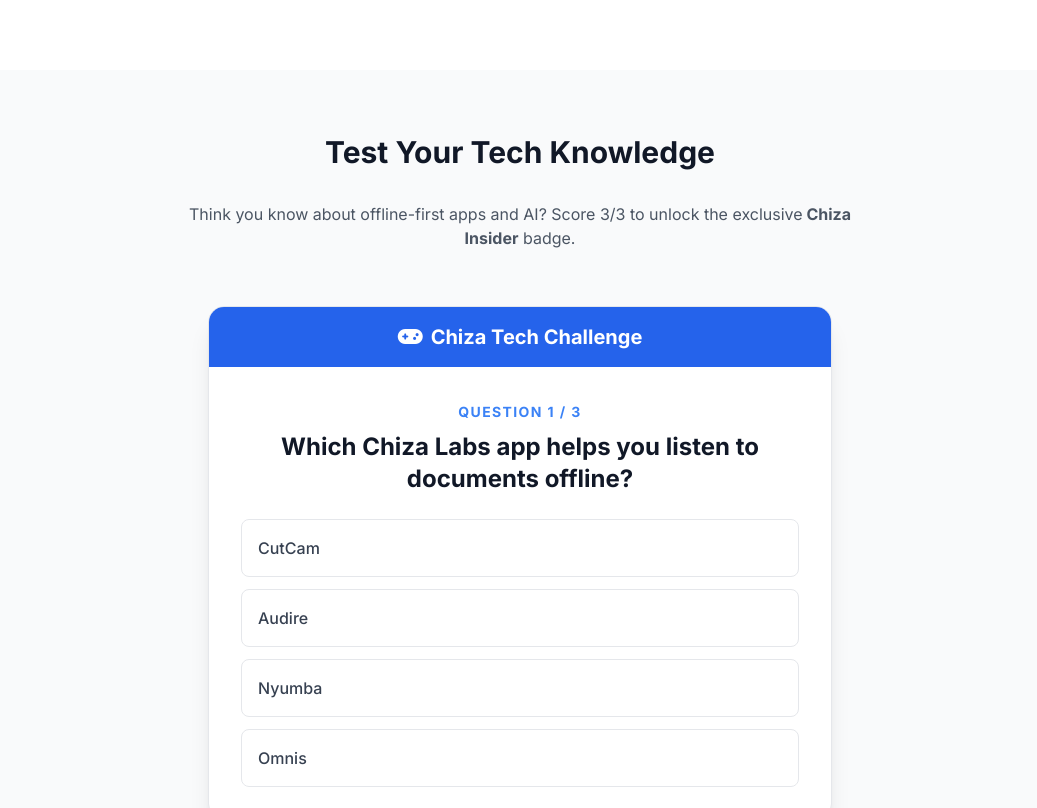
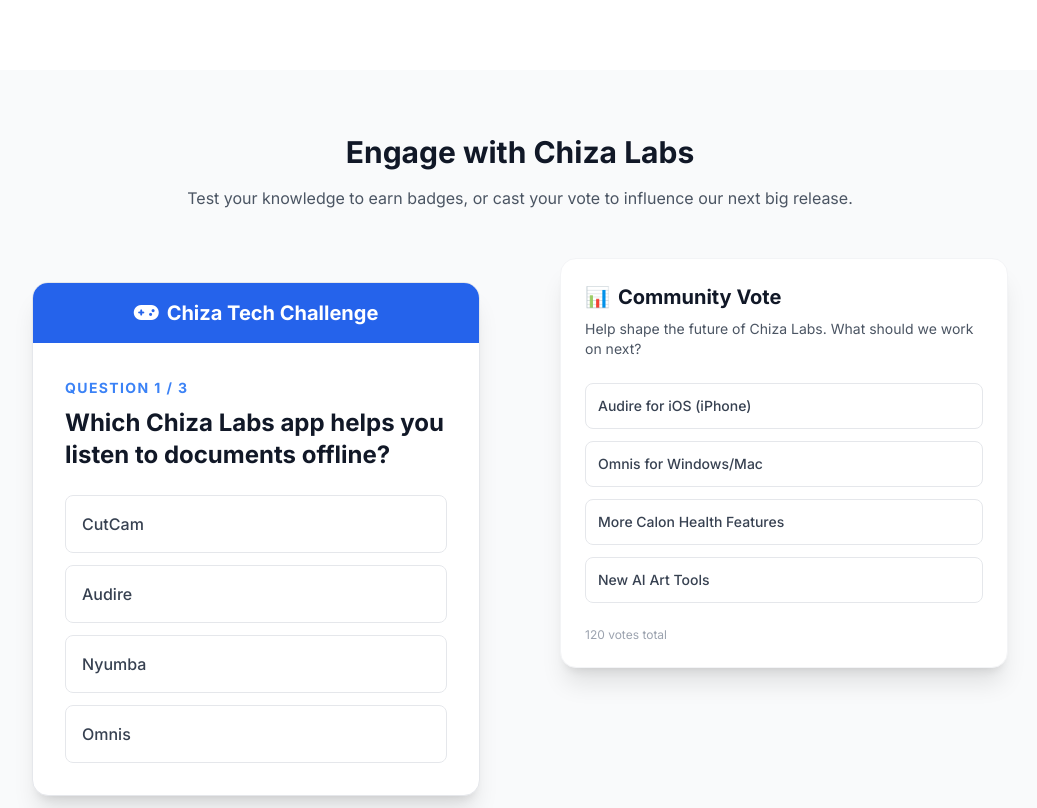
Before and after one commit to Maliseni1/ChizaLabs, a Next.js app: page / in a window 1280 px wide. Shown: the part 5060-5868 px from the top of the page, without its empty margins (120-1157 px from the left). Built offline with nearby package versions, Linux system fonts and the light colour scheme.

Commit message:
feat: Add Community Poll feedback loop

```diff
--- /dev/null
+++ b/app/components/CommunityPoll.tsx
@@ -0,0 +1,116 @@
+'use client';
+
+import { useState, useEffect } from 'react';
+import { motion } from 'framer-motion';
+
+// The options users can vote for
+const options = [
+  { id: 'ios', label: 'Audire for iOS (iPhone)', votes: 45 },
+  { id: 'desktop', label: 'Omnis for Windows/Mac', votes: 32 },
+  { id: 'health', label: 'More Calon Health Features', votes: 28 },
+  { id: 'ai', label: 'New AI Art Tools', votes: 15 },
+];
+
+export default function CommunityPoll() {
+  const [hasVoted, setHasVoted] = useState(false);
+  const [votes, setVotes] = useState(options);
+  const [totalVotes, setTotalVotes] = useState(0);
+
+  // Load vote state from local storage on mount
+  useEffect(() => {
+    const savedVote = localStorage.getItem('chiza-poll-vote');
+    if (savedVote) {
+      setHasVoted(true);
+      // In a real app, you'd fetch live stats here.
+      // For now, we simulate the user's vote being added to the static numbers.
+      const updatedVotes = options.map(opt =>
+        opt.id === savedVote ? { ...opt, votes: opt.votes + 1 } : opt
+      );
+      setVotes(updatedVotes);
+    }
+
+    // Calculate total
+    const total = options.reduce((acc, curr) => acc + curr.votes, 0) + (savedVote ? 1 : 0);
+    setTotalVotes(total);
+  }, []);
+
+  const handleVote = (id: string) => {
+    // 1. Save to local storage
+    localStorage.setItem('chiza-poll-vote', id);
+
+    // 2. Update local state to show animation
+    const updatedVotes = votes.map(opt =>
+      opt.id === id ? { ...opt, votes: opt.votes + 1 } : opt
+    );
+    setVotes(updatedVotes);
+    setTotalVotes(totalVotes + 1);
+    setHasVoted(true);
+
+    // TODO: In the future, send this 'id' to Formspree or your database
+    // console.log("User voted for:", id);
+  };
+
+  return (
+    <div className="w-full max-w-md mx-auto bg-white dark:bg-gray-800 rounded-2xl shadow-xl overflow-hidden border border-gray-100 dark:border-gray-700">
+      <div className="p-6">
+        <h3 className="text-xl font-bold text-gray-900 dark:text-white mb-2 flex items-center gap-2">
+          <span className="text-blue-500">📊</span> Community Vote
+        </h3>
+        <p className="text-sm text-gray-600 dark:text-gray-400 mb-6">
+          Help shape the future of Chiza Labs. What should we work on next?
+        </p>
+
+        <div className="space-y-3">
+          {votes.map((option) => {
+            const percentage = Math.round((option.votes / totalVotes) * 100) || 0;
+
+            return (
+              <button
+                key={option.id}
+                onClick={() => !hasVoted && handleVote(option.id)}
+                disabled={hasVoted}
+                className="relative w-full text-left group"
+              >
+                {/* Background Progress Bar (Visible after voting) */}
+                {hasVoted && (
+                  <motion.div
+                    initial={{ width: 0 }}
+                    animate={{ width: `${percentage}%` }}
+                    transition={{ duration: 1, ease: "easeOut" }}
+                    className="absolute top-0 left-0 h-full bg-blue-100 dark:bg-blue-900/30 rounded-lg"
+                  />
+                )}
+
+                {/* Content */}
+                <div className={`relative z-10 flex justify-between items-center p-3 rounded-lg border transition-all duration-200 ${
+                  hasVoted
+                    ? 'border-transparent'
+                    : 'border-gray-200 dark:border-gray-600 hover:border-blue-500 dark:hover:border-blue-400 hover:bg-gray-50 dark:hover:bg-gray-700'
+                }`}>
+                  <span className={`font-medium text-sm ${hasVoted ? 'text-gray-800 dark:text-gray-200' : 'text-gray-700 dark:text-gray-300'}`}>
+                    {option.label}
+                  </span>
+
+                  {hasVoted && (
+                    <motion.span
+                      initial={{ opacity: 0 }}
+                      animate={{ opacity: 1 }}
+                      className="text-xs font-bold text-blue-600 dark:text-blue-400"
+                    >
+                      {percentage}%
+                    </motion.span>
+                  )}
+                </div>
+              </button>
+            );
+          })}
+        </div>
+
+        <div className="mt-6 flex justify-between items-center text-xs text-gray-400">
+          <span>{totalVotes} votes total</span>
+          {hasVoted && <span>Thanks for voting!</span>}
+        </div>
+      </div>
+    </div>
+  );
+}
--- a/app/page.tsx
+++ b/app/page.tsx
@@ -15,6 +15,7 @@
 import SmartBanner from './components/SmartBanner';
 import HoverCard from './components/HoverCard';
 import HeroVideo from './components/HeroVideo';
+import CommunityPoll from './components/CommunityPoll';
 
 export default function Home() {
   const [isMenuOpen, setIsMenuOpen] = useState(false);
@@ -414,22 +415,33 @@
           </div>
         </section>
 
-        {/* Gamification Section */}
+        {/* Engagement Zone: Quiz & Poll */}
         <section className="py-16 bg-gray-50 dark:bg-black transition-colors duration-300">
-          <div className="container mx-auto px-4 text-center">
+          <div className="container mx-auto px-4">
             <ScrollAnimation>
-              <h2 className="text-3xl font-bold mb-8 text-gray-900 dark:text-white">
-                Test Your Tech Knowledge
-              </h2>
-              <p className="text-gray-600 dark:text-gray-300 mb-8 max-w-2xl mx-auto">
-                Think you know about offline-first apps and AI? Score 3/3 to unlock the exclusive
-                <strong> Chiza Insider</strong> badge.
-              </p>
+              <div className="text-center mb-12">
+                <h2 className="text-3xl font-bold mb-4 text-gray-900 dark:text-white">
+                  Engage with Chiza Labs
+                </h2>
+                <p className="text-gray-600 dark:text-gray-300 max-w-2xl mx-auto">
+                  Test your knowledge to earn badges, or cast your vote to influence our next big release.
+                </p>
+              </div>
             </ScrollAnimation>
 
-            <ScrollAnimation delay={0.2}>
-              <Quiz />
-            </ScrollAnimation>
+            <div className="grid grid-cols-1 md:grid-cols-2 gap-8 max-w-5xl mx-auto items-start">
+
+              {/* Quiz Component */}
+              <ScrollAnimation delay={0.2}>
+                <Quiz />
+              </ScrollAnimation>
+
+              {/* Poll Component */}
+              <ScrollAnimation delay={0.4}>
+                <CommunityPoll />
+              </ScrollAnimation>
+
+            </div>
           </div>
         </section>
 
```
